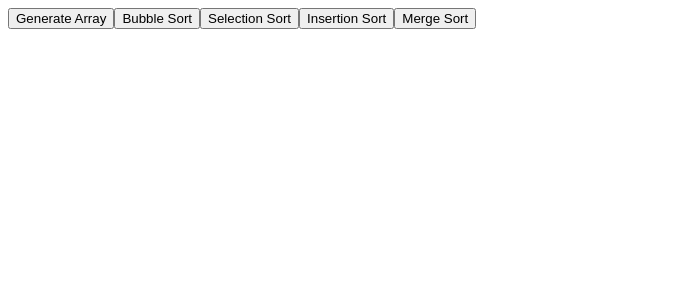
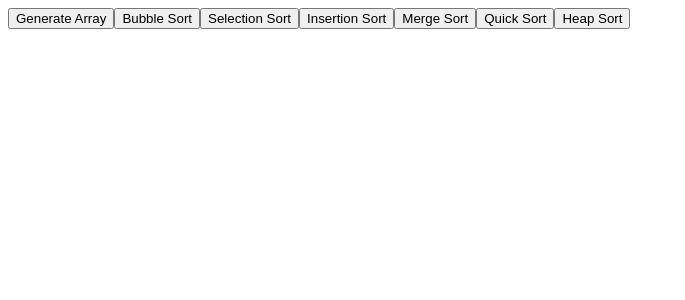
Before and after one commit to Sofiia13/algorithms-visualizer, a React (Vite) app: page / in a window 1280 px wide. Shown: the top 300 px of the page, without its empty margins (0-685 px from the left). Built offline with nearby package versions, Linux system fonts and the light colour scheme.

Commit message:
add heap and quick sort

```diff
--- /dev/null
+++ b/frontend/src/algorithms/heapSort.ts
@@ -0,0 +1,34 @@
+import type { Step } from "./types";
+
+export const heapSort = (arr: number[]): Step[] => {
+  const steps: Step[] = [];
+  const a = [...arr];
+
+  const heapify = (n: number, i: number) => {
+    let largest = i;
+    const left = 2 * i + 1;
+    const right = 2 * i + 2;
+
+    if (left < n) steps.push({ type: "compare", indices: [left, largest] });
+    if (left < n && a[left] > a[largest]) largest = left;
+
+    if (right < n) steps.push({ type: "compare", indices: [right, largest] });
+    if (right < n && a[right] > a[largest]) largest = right;
+
+    if (largest !== i) {
+      [a[i], a[largest]] = [a[largest], a[i]];
+      steps.push({ type: "swap", indices: [i, largest], array: [...a] });
+      heapify(n, largest);
+    }
+  };
+
+  const n = a.length;
+  for (let i = Math.floor(n / 2) - 1; i >= 0; i--) heapify(n, i);
+  for (let i = n - 1; i > 0; i--) {
+    [a[0], a[i]] = [a[i], a[0]];
+    steps.push({ type: "swap", indices: [0, i], array: [...a] });
+    heapify(i, 0);
+  }
+
+  return steps;
+};
--- /dev/null
+++ b/frontend/src/algorithms/quickSort.ts
@@ -0,0 +1,33 @@
+import type { Step } from "./types";
+
+export const quickSort = (arr: number[]): Step[] => {
+  const steps: Step[] = [];
+  const a = [...arr];
+
+  const partition = (low: number, high: number): number => {
+    const pivot = a[high];
+    let i = low;
+    for (let j = low; j < high; j++) {
+      steps.push({ type: "compare", indices: [j, high] });
+      if (a[j] < pivot) {
+        [a[i], a[j]] = [a[j], a[i]];
+        steps.push({ type: "swap", indices: [i, j], array: [...a] });
+        i++;
+      }
+    }
+    [a[i], a[high]] = [a[high], a[i]];
+    steps.push({ type: "swap", indices: [i, high], array: [...a] });
+    return i;
+  };
+
+  const quickSortRecursive = (low: number, high: number) => {
+    if (low < high) {
+      const pi = partition(low, high);
+      quickSortRecursive(low, pi - 1);
+      quickSortRecursive(pi + 1, high);
+    }
+  };
+
+  quickSortRecursive(0, a.length - 1);
+  return steps;
+};
--- a/frontend/src/components/ArrayGenerator.tsx
+++ b/frontend/src/components/ArrayGenerator.tsx
@@ -5,6 +5,8 @@ import { selectionSort } from "../algorithms/selectionSort";
 import { Button } from "./Button";
 import { insertionSort } from "../algorithms/insertionSort";
 import { mergeSort } from "../algorithms/mergeSort";
+import { heapSort } from "../algorithms/heapSort";
+import { quickSort } from "../algorithms/quickSort";
 
 export const ArrayGenerator = () => {
   const [arrLength, setArrLength] = useState<number>(30);
@@ -53,6 +55,16 @@ export const ArrayGenerator = () => {
         onClickFunc={() => animateSort(mergeSort([...arr]))}
       />
 
+      <Button
+        text="Quick Sort"
+        onClickFunc={() => animateSort(quickSort([...arr]))}
+      />
+
+      <Button
+        text="Heap Sort"
+        onClickFunc={() => animateSort(heapSort([...arr]))}
+      />
+
       <div
         style={{
           display: "flex",
```
